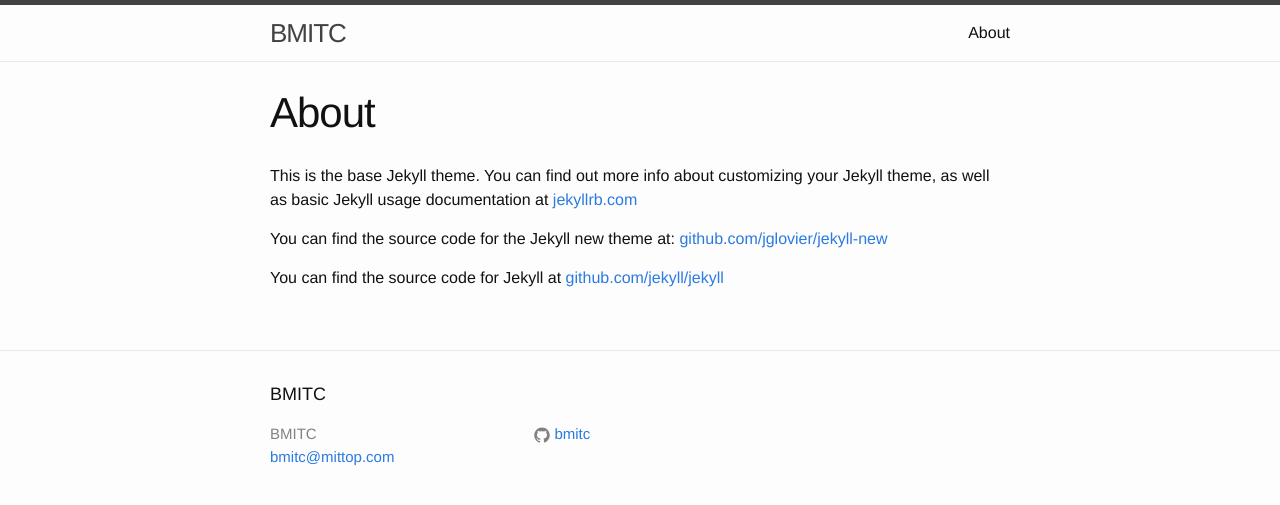
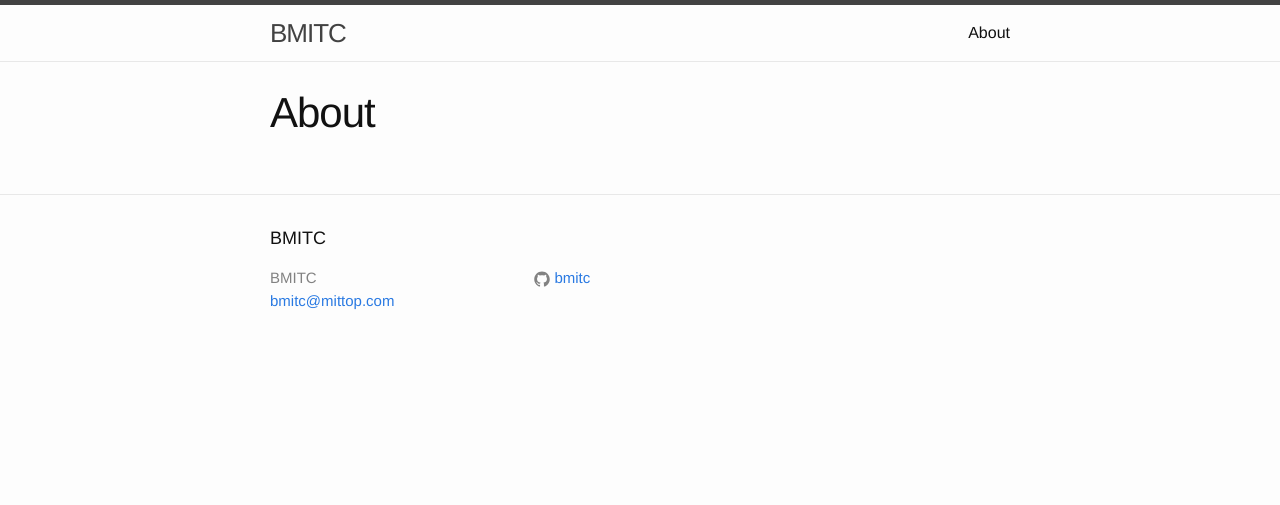
Before and after one commit to druiyun/bmitc.github.io, a Jekyll site: the page built from about.md, in a window 1280 px wide. Shown: the top 505 px of the page. Built offline with Jekyll 4.4.1, drawn with Linux system fonts in a browser that asks for light colours.

Commit message:
remove unnecessary info.

```diff
--- a/about.md
+++ b/about.md
@@ -3,9 +3,3 @@ layout: page
 title: About
 permalink: /about/
 ---
-
-This is the base Jekyll theme. You can find out more info about customizing your Jekyll theme, as well as basic Jekyll usage documentation at [jekyllrb.com](http://jekyllrb.com/)
-
-You can find the source code for the Jekyll new theme at: [github.com/jglovier/jekyll-new](https://github.com/jglovier/jekyll-new)
-
-You can find the source code for Jekyll at [github.com/jekyll/jekyll](https://github.com/jekyll/jekyll)
--- a/index.html
+++ b/index.html
@@ -18,6 +18,4 @@ layout: default
     {% endfor %}
   </ul>
 
-  <p class="rss-subscribe">subscribe <a href="{{ "/feed.xml" | prepend: site.baseurl }}">via RSS</a></p>
-
 </div>
```
Also changed, not shown: _posts/2015-01-19-welcome-to-jekyll.markdown (deleted, +0 -25 lines).
